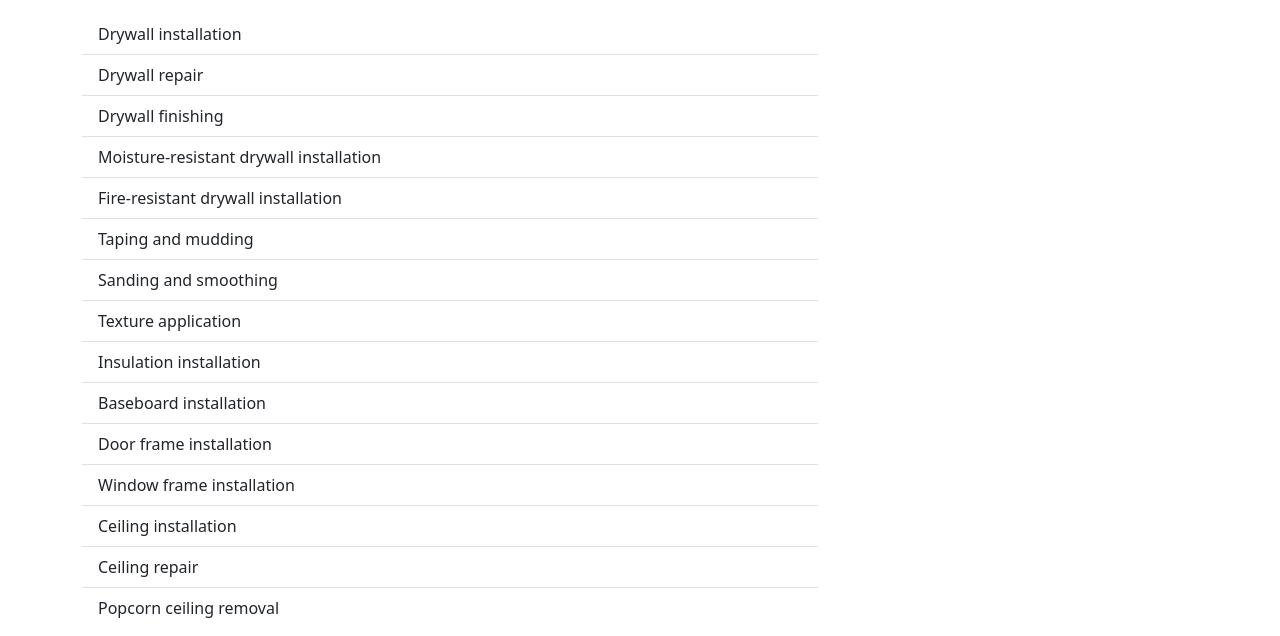
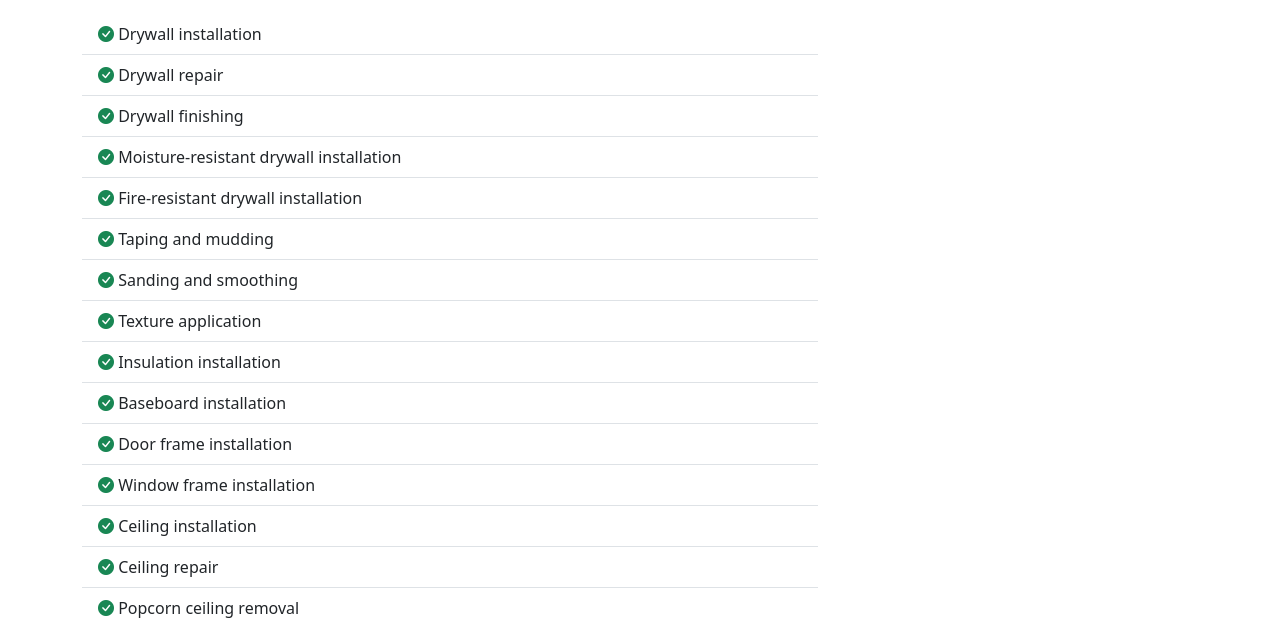
Before and after one commit to ndrokke/rockitoutdrywall, a plain HTML site: page services.html in a window 1280 px wide. Shown: the part 164-800 px from the top of the page. Drawn offline with Linux system fonts and the light colour scheme.

Commit message:
Added link to bootsrap icons css file

```diff
--- a/services.html
+++ b/services.html
@@ -6,7 +6,7 @@
     <title>Rock It Out Drywall | Services</title>
     <link href="css/bootstrap.min.css" rel="stylesheet">
     <link href="css/custom.css" rel="stylesheet">
-    <link href="css/custom.css" rel="stylesheet">
+    <link href="css/bootstrap-icons.css" rel="stylesheet">
   </head>
   <body>
     <nav class="navbar navbar-expand-lg">
```
Also changed, not shown: about.html (+1 -0 lines), faq.html (+1 -0 lines), gallery.html (+1 -0 lines), index.html (+1 -0 lines).
